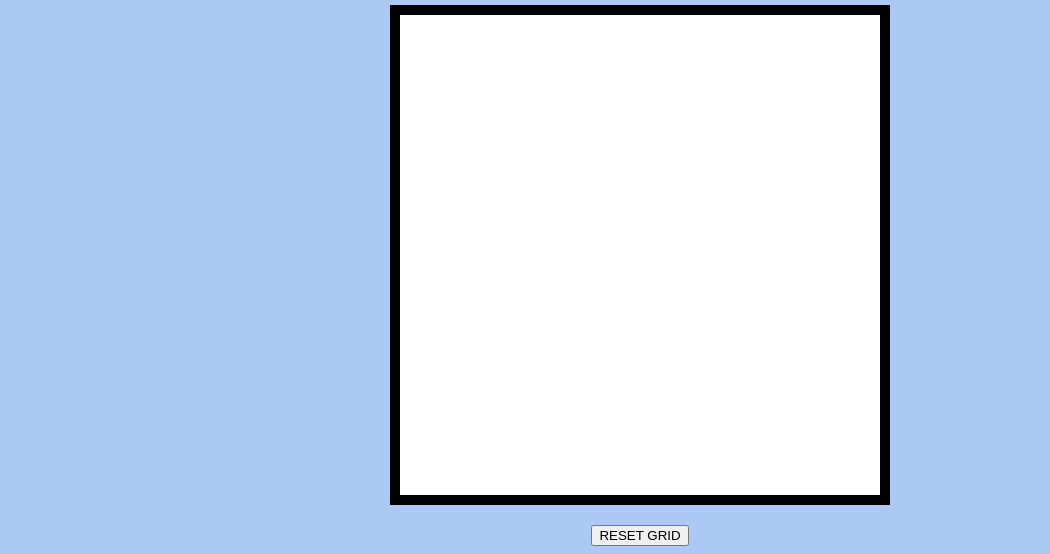
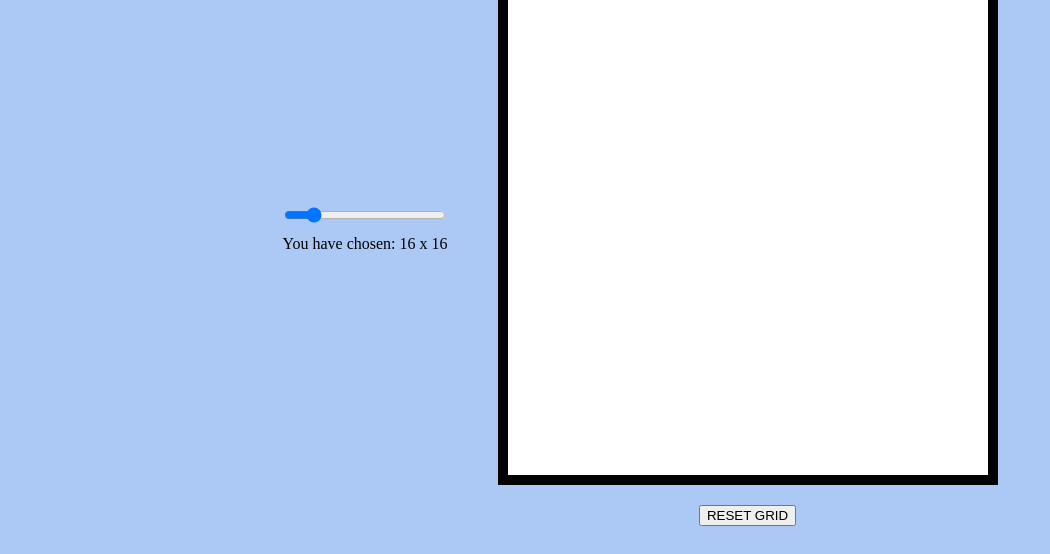
Before and after one commit to mariofowardair/etchASketch, a plain HTML site: page index.html in a window 1280 px wide. Shown: the part 277-831 px from the top of the page, without its empty margins (0-1050 px from the left). Drawn offline with Linux system fonts and the light colour scheme.

Commit message:
Cleaned up code and organized the look of the website.

```diff
--- a/index.html
+++ b/index.html
@@ -8,13 +8,17 @@
     </head>
 
     <body>
+        <div id="daHolder">
             <div class="slideContainer">
                 <input type="range" min="1" max="100" value="16" class="slide">
+                <div id="sliderValue"></div>
             </div>
             <div id="gridHolder">
                 <div id="title">Etch A Sketch!</div>
                 <div id="daSquare"></div>
                 <button id="reset"> RESET GRID </button>
             </div>
+        </div>
+
     </body>
 </html>
--- a/javascript.js
+++ b/javascript.js
@@ -2,6 +2,8 @@
 const resolution = 480;
 //initial width value of the grid aka the number of boxes you want on one side
 let numBoxes = 16
+
+const daSquare = document.querySelector('#daSquare')
 
 const slida = document.querySelector('.slide')
 slida.oninput = () => {
@@ -9,8 +11,8 @@ slida.oninput = () => {
     changeGrid(numBoxes)
 }
 
-
-const daSquare = document.querySelector('#daSquare')
+const sliderValue = document.getElementById('sliderValue')
+sliderValue.textContent = "You have chosen: " + slida.value + " x " + slida.value
 
 
 function deleteGrid() {
@@ -20,15 +22,13 @@ function deleteGrid() {
     })
 }
 
-
 function defaultGrid() {
     deleteGrid()
+    sliderValue.textContent = "You have chosen: 16 x 16"
     for (let j = 0; j < 16; j++) {
         for (let i = 0; i < 16; i++) {
             const content = document.createElement('div')
             content.classList.add('box')
-            //content.style.width = `${size}px`;
-            //content.style.height = `${size}px`;
             daSquare.appendChild(content)
         }
     }
@@ -36,12 +36,9 @@ function defaultGrid() {
     //turns everything white
     const btn = document.querySelectorAll('.box')
     btn.forEach((button) => {
-
         button.setAttribute('style', ('background-color: white'))
         button.style.backgroundColor = 'white';
-
     })
-
 
     // hovering over the grid fills in the boxes with black
     const btn2 = document.querySelectorAll('.box')
@@ -50,18 +47,12 @@ function defaultGrid() {
             e.target.setAttribute('style', 'background-color: black');
         })
     })
-
-
-
-
 }
 defaultGrid()
 
-
-
-
 function changeGrid(numBoxes) {
     deleteGrid()
+    sliderValue.textContent = "You have chosen: " + slida.value + " x " + slida.value
     console.log(numBoxes)
     for (let j = 0; j < numBoxes; j++) {
         for (let i = 0; i < numBoxes; i++) {
@@ -74,86 +65,29 @@ function changeGrid(numBoxes) {
     console.log("RESPERBOX IS: " + resPerBox)
 
 
-    //turns everything white
-    /*const btn = document.querySelectorAll('.box')
-    btn.forEach((button) => {
-        button.setAttribute('style', 'background-color: white')
-    })*/
-
-
-
-
-
     const box = document.querySelectorAll('.box')
     box.forEach((button) => {
-        //button.setAttribute('style', 'height: 5px; width: 5px;')
-        /*
-        button.style.width = `${resPerBox}px`
-        button.style.height = `${resPerBox}px`*/
-        //console.log(`YOOOOOOOOOOO${resPerBox}px` + 'hello')
         let y = resPerBox
         let x = 'background-color: white; height: ' + `${y}` + 'px; ' + 'width: ' + `${y}` + 'px;'
         button.setAttribute('style', x)
-        //button.setAttribute('style', 'background-color: white')
     })
-
-
-
-
-
 
     const btn2 = document.querySelectorAll('.box')
     btn2.forEach((button) => {
         let y = resPerBox
-        //let x = 'height: ' + `${y}` + 'px; ' + 'width: ' + `${y}` + 'px;'
-        //button.setAttribute('style', x)
-
         let x = 'background-color: black; height: ' + `${y}` + 'px; ' + 'width: ' + `${y}` + 'px;'
-
-
         button.addEventListener('mouseover', (e) => {
             e.target.setAttribute('style', x);
         })
-
     })
-
-
-
-
 }
-
-
-
-
-
-
-
-
-
 
 function resetGrid() {
     defaultGrid()
 }
 
-
-
-
-
 const resetButton = document.getElementById('reset')
 resetButton.addEventListener('click', () => {
     defaultGrid()
+    slida.value = 16
 })
-
-
-
-
-
-
-/*
-// hovering over the grid fills in the boxes with black
-const btn = document.querySelectorAll('.box')
-btn.forEach((button) => {
-    button.addEventListener('mouseover', (e) => {
-        e.target.setAttribute('style', 'background-color: green');
-    })
-})*/
--- a/styles.css
+++ b/styles.css
@@ -14,6 +14,7 @@
     justify-items: center;
     align-items: center;
     margin-top: 200px;
+    margin-left: 50px;
     gap: 20px;
 }
 
@@ -32,3 +33,16 @@
 body {
     background-color: #ACC8F4;
 }
+
+.slideContainer {
+    display: flex;
+    margin-top: 200px;
+    flex-direction: column;
+    gap: 10px;
+}
+
+#daHolder {
+    display: flex;
+    justify-content: center;
+    align-items: center;
+}
```
Lines whose indentation alone changed are shown as unchanged.
